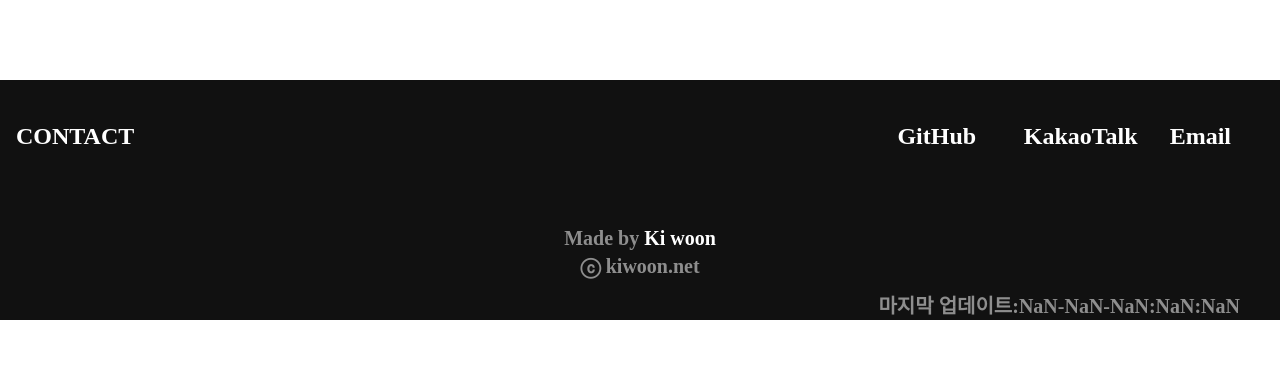
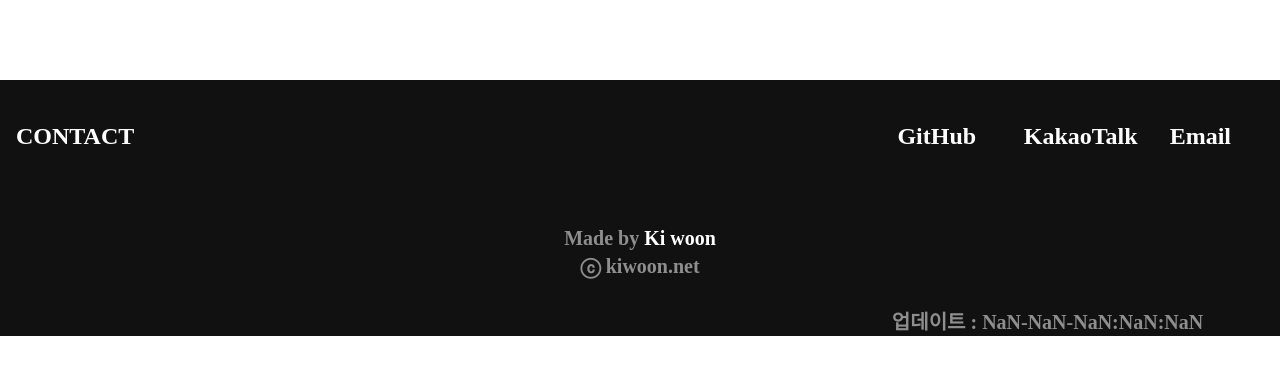
Before and after one commit to Dduridduri/portfolio, a React (Create React App) app: page /footer in a window 1280 px wide. Shown: the top 374 px of the page. Built offline with nearby package versions, Linux system fonts and the light colour scheme; no server answers; a web font is replaced by a local one.

Commit message:
푸터 커밋API등록지

```diff
--- a/src/components/Footer.js
+++ b/src/components/Footer.js
@@ -1,7 +1,8 @@
 import React, { useEffect, useState } from 'react'
 
 function Footer() {
-  const [commit, setCommit] =useState('');
+  const [commit, setCommit] = useState('');
+  const [commitMessage, setCommitMessage] =useState('');
   const repo = 'Dduridduri/portfolio';
 
   useEffect(()=>{
@@ -9,8 +10,9 @@ function Footer() {
       const res = await fetch(`https://api.github.com/repos/${repo}/commits`)
       const data = await res.json();
       const lastCommit = data[0];
-      console.log(lastCommit.commit.committer.date)
+      console.log(lastCommit.commit.message)
       setCommit(lastCommit.commit.committer.date)
+      setCommitMessage(lastCommit.commit.message)
       }
       fetchData();
       },[])
@@ -27,7 +29,7 @@ function Footer() {
       const formatDate = `${year}-${month}-${day}:${hours}:${minutes}`
 
   return (
-    <div className="w-full h-60 mt-20 bg-[#111] relative" id='3'>
+    <div className="w-full h-64 mt-20 bg-[#111] relative" id='3'>
     <ul className='flex justify-between py-10'>
       <li className='basis-[70%] px-4'>
         <p className="text-2xl font-bold text-left text-white">CONTACT</p>
@@ -48,7 +50,10 @@ function Footer() {
           <span className="text-xl font-bold text-left text-white"> Ki woon</span>
         </p>
         <p className="text-xl font-bold text-center text-[#8e8e8e]">ⓒ kiwoon.net</p>
-        <p className="absolute bottom-0 text-xl font-bold text-right text-[#8e8e8e] right-10">마지막 업데이트:{formatDate}</p>
+        <div className='absolute right-[6%] bottom-0'>
+        <p className="bottom-10 text-xl font-bold text-right text-[#8e8e8e] right-[6%]">업데이트 : {formatDate}</p>
+        <p className="bottom-0 text-sm font-bold text-right text-[#8e8e8e] right-[6%]">{commitMessage}</p>
+        </div>
     </div>
   )
 }
```
